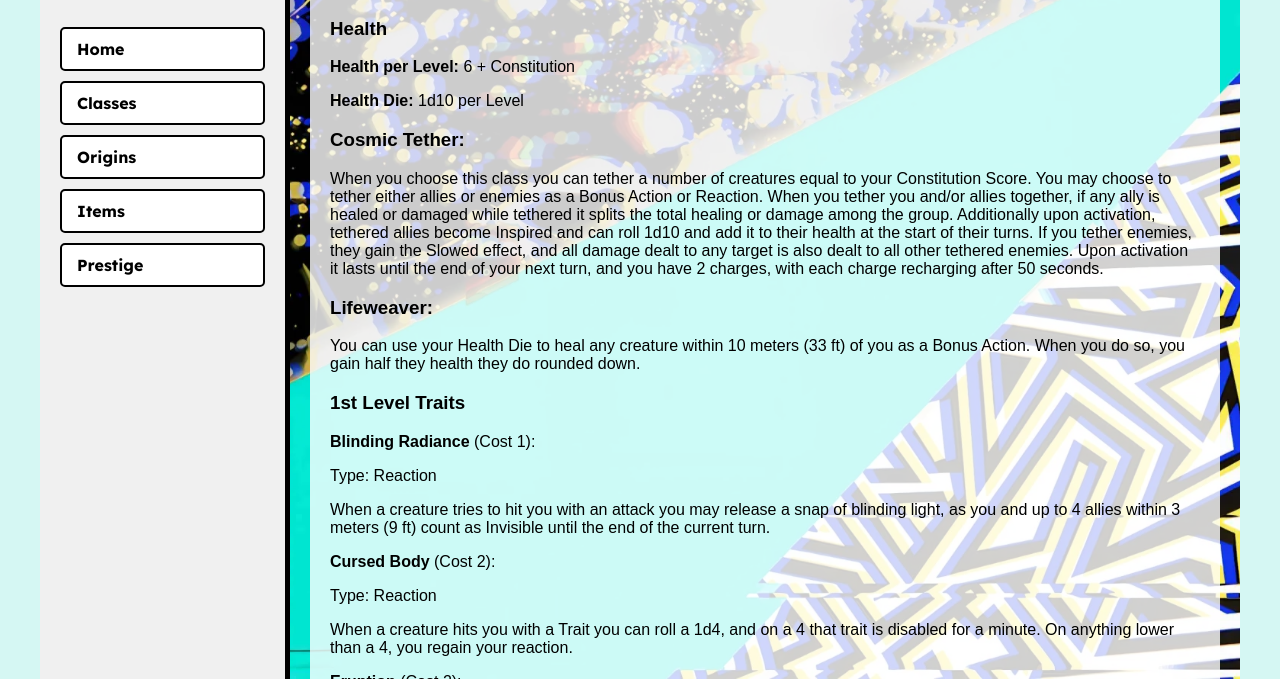
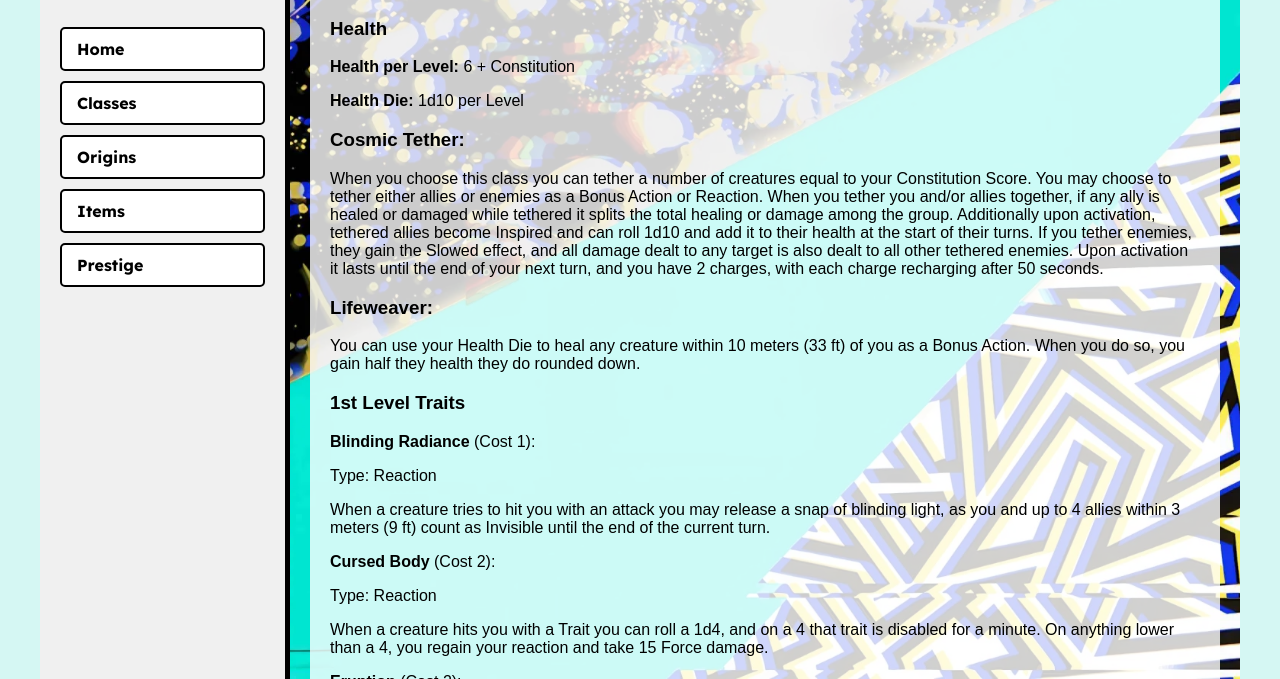
Before and after one commit to MrLee47/pulse, a plain HTML site: page warden.html in a window 1280 px wide. Shown: the part 146-825 px from the top of the page. Drawn offline with Linux system fonts and the light colour scheme; a web font is replaced by a local one.

Commit message:
Update warden.html

```diff
--- a/warden.html
+++ b/warden.html
@@ -146,7 +146,7 @@
 
               <p><b>Cursed Body</b> (Cost 2):</p>
               <p>Type: Reaction</p>
-              <p>When a creature hits you with a Trait you can roll a 1d4, and on a 4 that trait is disabled for a minute. On anything lower than a 4, you regain your reaction.</p>
+              <p>When a creature hits you with a Trait you can roll a 1d4, and on a 4 that trait is disabled for a minute. On anything lower than a 4, you regain your reaction and take 15 Force damage.</p>
 
                 <p><b>Eruption</b> (Cost 2):</p>
                 <p> Type: Double Action</p>
```
